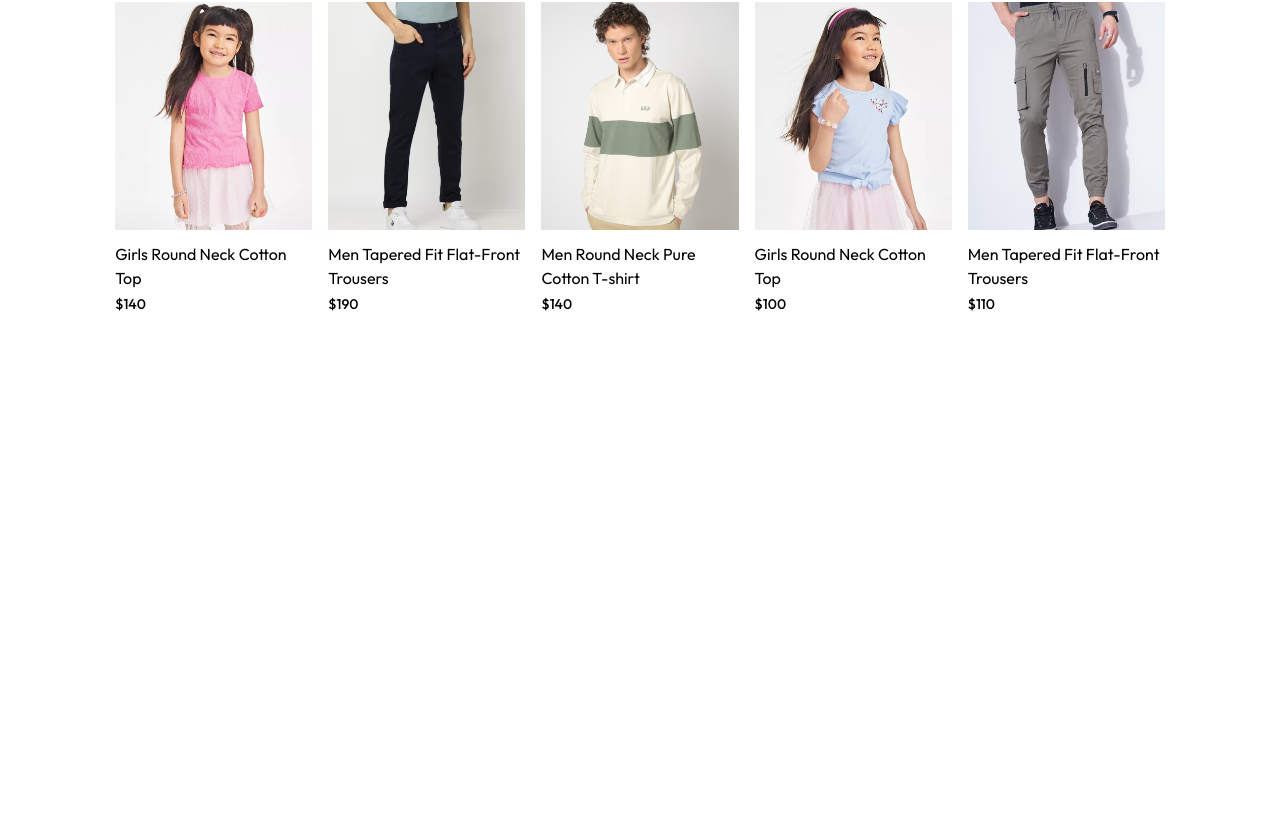
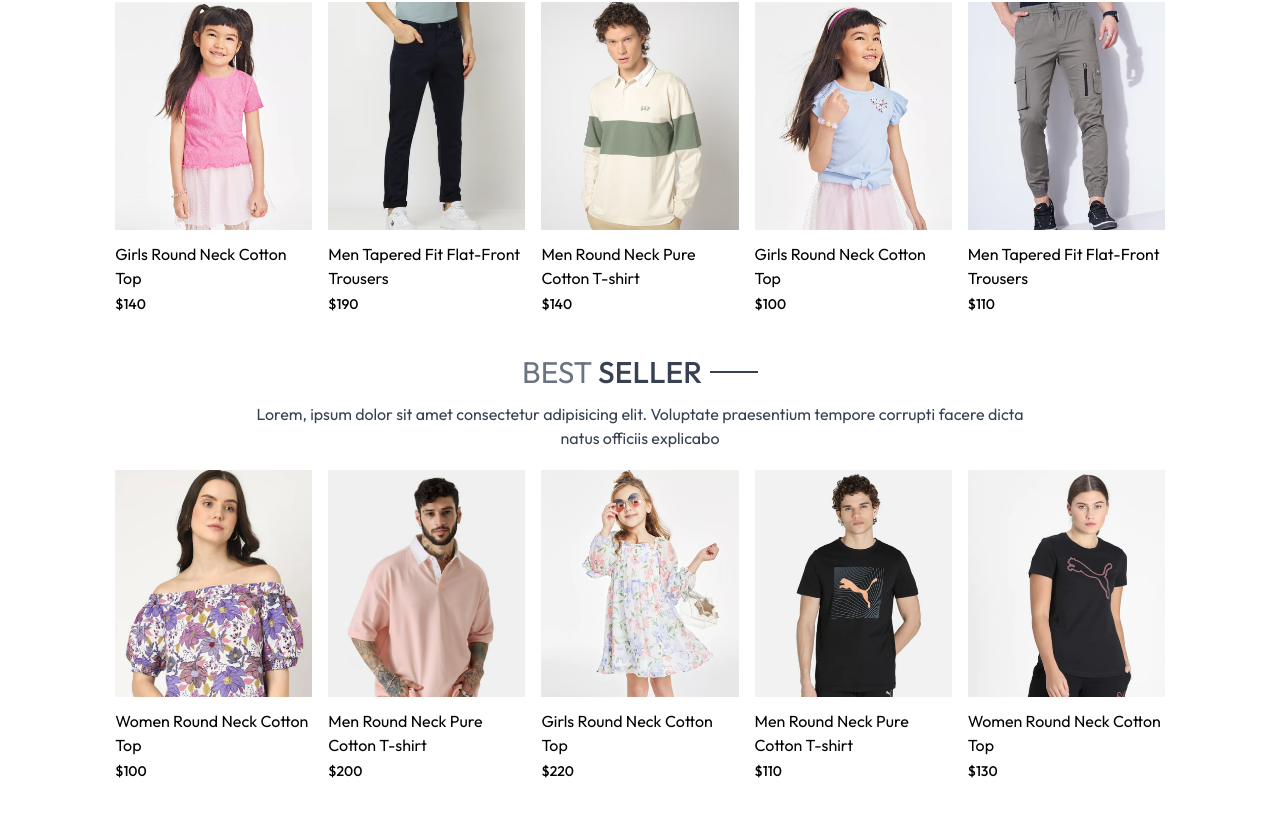
Before and after one commit to Ashik0101/Nexa, a React (Vite) app in the folder Frontend/: page / in a window 1280 px wide. Shown: the part 991-1808 px from the top of the page. Before the commit the page ends 1345 px from the top, so only its background shows below. Built offline with nearby package versions, Linux system fonts and the light colour scheme.

Commit message:
Create BestSeller Component

```diff
--- /dev/null
+++ b/Frontend/src/components/BestSeller.jsx
@@ -0,0 +1,40 @@
+import React, { useContext, useEffect, useState } from "react";
+import { ShopContext } from "../context/ShopContext";
+import Title from "./Title";
+import ProductItem from "./ProductItem";
+function BestSeller() {
+	const { products } = useContext(ShopContext);
+	const [bestSeller, setBestSeller] = useState([]);
+
+	useEffect(() => {
+		const bestSellerProducts = products.filter(
+			(item) => item.bestseller === true
+		);
+		setBestSeller(bestSellerProducts.slice(0, 5));
+	}, []);
+	return (
+		<div className="my-10">
+			<div className="text-center text-3xl">
+				<Title text1={"BEST"} text2={"SELLER"} />
+				<p className="w-3/4 m-auto text-xs sm:text-sm md:text-base text-gray-700">
+					Lorem, ipsum dolor sit amet consectetur adipisicing elit. Voluptate
+					praesentium tempore corrupti facere dicta natus officiis explicabo
+				</p>
+			</div>
+
+			<div className="grid grid-cols-2 sm:grid-cols-3 md:grid-cols-4 lg:grid-cols-5 gap-4 mt-5">
+				{bestSeller.map((item) => (
+					<ProductItem
+						key={item._id}
+						id={item._id}
+						image={item.image}
+						name={item.name}
+						price={item.price}
+					/>
+				))}
+			</div>
+		</div>
+	);
+}
+
+export default BestSeller;
--- a/Frontend/src/pages/Home.jsx
+++ b/Frontend/src/pages/Home.jsx
@@ -2,12 +2,14 @@
 import Hero from "../components/Hero";
 import LatestCollection from "../components/LatestCollection";
 import Title from "../components/Title";
+import Bestseller from "../components/Bestseller";
 
 const Home = () => {
 	return (
 		<>
 			<Hero />
 			<LatestCollection />
+			<Bestseller />
 		</>
 	);
 };
```
